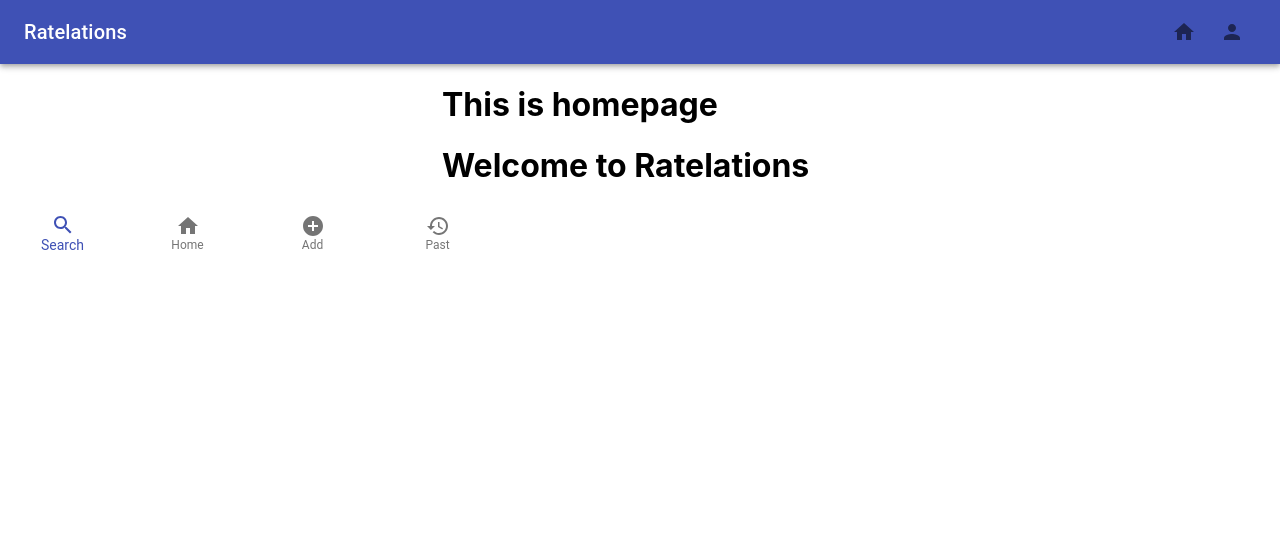
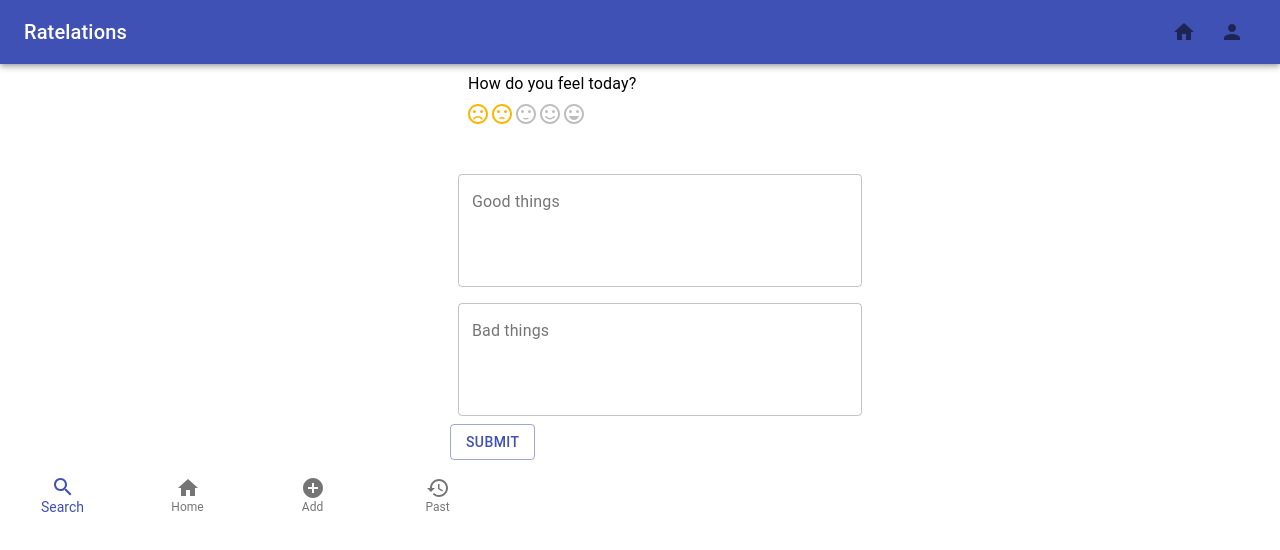
Before and after one commit to qlhuynh949/ratelations, a React (Create React App) app in the folder client/: page /homepage in a window 1280 px wide. Shown: the top 550 px of the page. Built offline with nearby package versions, Linux system fonts and the light colour scheme.

Commit message:
add postinput component, install @material-ui/lab

```diff
--- a/client/src/components/HomePage/HomePage.js
+++ b/client/src/components/HomePage/HomePage.js
@@ -1,13 +1,14 @@
 import React from 'react'
-
+import PostInput from '../PostInput'
 import Container from '@material-ui/core/Container'
 
 const HomePage = () => {
 
   return (
     <Container component="main" maxWidth="xs">
-      <h1>This is homepage</h1>
-      <h1>Welcome to Ratelations</h1>
+
+
+      <PostInput />
     </Container>
 
   )
--- /dev/null
+++ b/client/src/components/PostInput/PostInput.js
@@ -0,0 +1,120 @@
+import React from 'react'
+import { makeStyles } from '@material-ui/core/styles'
+import TextField from '@material-ui/core/TextField'
+import PropTypes from 'prop-types'
+import { withStyles } from '@material-ui/core/styles'
+import Rating from '@material-ui/lab/Rating'
+import StarBorderIcon from '@material-ui/icons/StarBorder'
+import FavoriteIcon from '@material-ui/icons/Favorite'
+import SentimentVeryDissatisfiedIcon from '@material-ui/icons/SentimentVeryDissatisfied'
+import SentimentDissatisfiedIcon from '@material-ui/icons/SentimentDissatisfied'
+import SentimentSatisfiedIcon from '@material-ui/icons/SentimentSatisfied'
+import SentimentSatisfiedAltIcon from '@material-ui/icons/SentimentSatisfiedAltOutlined'
+import SentimentVerySatisfiedIcon from '@material-ui/icons/SentimentVerySatisfied'
+import Typography from '@material-ui/core/Typography'
+import Box from '@material-ui/core/Box'
+import Button from '@material-ui/core/Button'
+
+
+const StyledRating = withStyles({
+  iconFilled: {
+    color: '#ff6d75',
+  },
+  iconHover: {
+    color: '#ff3d47',
+  },
+})(Rating)
+
+const customIcons = {
+  1: {
+    icon: <SentimentVeryDissatisfiedIcon />,
+    label: 'Very Dissatisfied',
+  },
+  2: {
+    icon: <SentimentDissatisfiedIcon />,
+    label: 'Dissatisfied',
+  },
+  3: {
+    icon: <SentimentSatisfiedIcon />,
+    label: 'Neutral',
+  },
+  4: {
+    icon: <SentimentSatisfiedAltIcon />,
+    label: 'Satisfied',
+  },
+  5: {
+    icon: <SentimentVerySatisfiedIcon />,
+    label: 'Very Satisfied',
+  },
+}
+
+function IconContainer(props) {
+  const { value, ...other } = props;
+  return <span {...other}>{customIcons[value].icon}</span>;
+}
+
+IconContainer.propTypes = {
+  value: PropTypes.number.isRequired,
+}
+
+const useStyles = makeStyles(theme => ({
+  root: {
+    '& .MuiTextField-root': {
+      margin: theme.spacing(1),
+      width: '40ch',
+    },
+    '& > *': {
+      margin: theme.spacing(1),
+    },
+  },
+}))
+
+const PostInput = () => {
+
+  const classes = useStyles();
+  const [value, setValue] = React.useState('Controlled')
+
+  const handleChange = event => {
+    setValue(event.target.value);
+  }
+
+  return (
+    <form className={classes.root} noValidate autoComplete="off">
+      <div>
+        <Box component="fieldset" mb={3} borderColor="transparent">
+          <Typography component="legend">How do you feel today?</Typography>
+          <Rating
+            name="customized-icons"
+            defaultValue={2}
+            getLabelText={value => customIcons[value].label}
+            IconContainerComponent={IconContainer}
+          />
+        </Box>
+        <TextField
+          id="goodInput"
+          label="Good things"
+          multiline
+          rows="4"
+          placeholder="Placeholder"
+          variant="outlined"
+        />
+        <TextField
+          id="badInput"
+          label="Bad things"
+          multiline
+          rows="4"
+          placeholder="Placeholder"
+          variant="outlined"
+        />
+        <br></br>
+        <Button variant="outlined" color="primary">
+          Submit
+        </Button>
+
+      </div>
+
+    </form>
+  )
+}
+
+export default PostInput
--- /dev/null
+++ b/client/src/components/PostInput/index.js
@@ -0,0 +1 @@
+export {default} from './PostInput.js'
--- a/package.json
+++ b/package.json
@@ -24,20 +24,16 @@
   },
   "homepage": "https://github.com/qlhuynh949/ratelations#readme",
   "dependencies": {
+    "@material-ui/lab": "^4.0.0-alpha.46",
     "concurrently": "^5.1.0",
     "dotenv": "^8.2.0",
     "express": "^4.17.1",
     "if-env": "^1.0.4",
-<<<<<<< HEAD
-    "mongoose": "^5.9.6",
-    "react-scripts": "^2.1.8"
-=======
     "jsonwebtoken": "^8.5.1",
     "mongoose": "^5.9.6",
     "passport": "^0.4.1",
     "passport-jwt": "^4.0.0",
     "passport-local": "^1.0.0",
     "passport-local-mongoose": "^6.0.1"
->>>>>>> dd74d490d3a5de0744e087ebee0e739aa2ccf3f2
   }
 }
```
Also changed, not shown: 1 other file (tests, documents, lock files or other folders).
